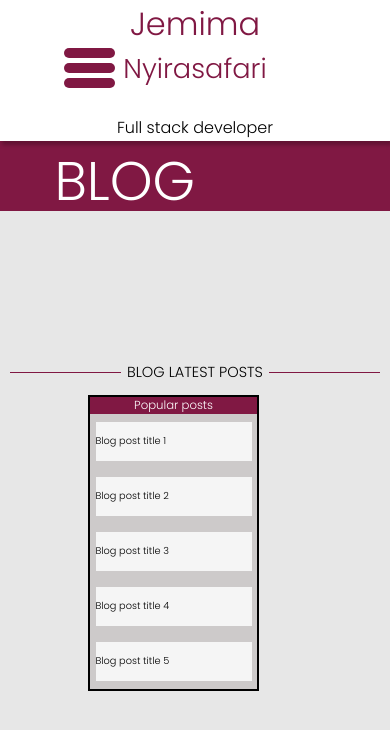
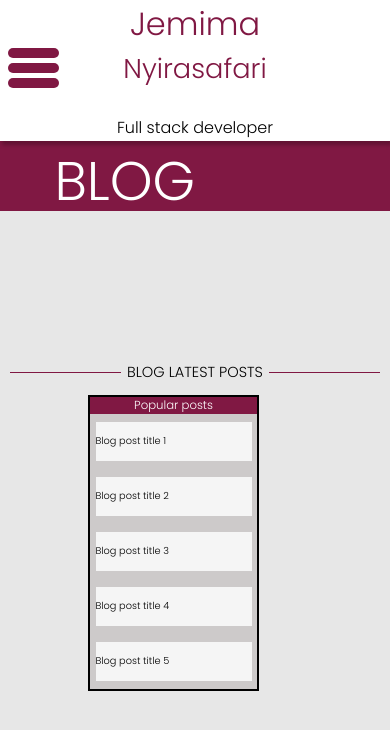
Before and after one commit to jemmyarina/myGitProject, a plain HTML site: page pages/blog.html in a window 390 px wide. Drawn offline with Linux system fonts and the light colour scheme; no server answers.

Commit message:
Modification of nav.css file

```diff
--- a/styles/nav.css
+++ b/styles/nav.css
@@ -106,14 +106,14 @@ input[type=submit]:hover {
 }
 
 /* ==============SIGNING IN AND SOCIAL MEDIA================ */
-.social_media_and_join_btn{
+/* .social_media_and_join_btn{
     display: flex;
     flex-direction: column;
     justify-content: space-between;
     align-items: flex-end;
     height: auto;
     margin-right: 1vw;
-    }
+    } */
     .social_media_and_join_btn ul {
         list-style: none;
         line-height: 3em;
@@ -125,7 +125,7 @@ input[type=submit]:hover {
         justify-content: space-between;
         position: absolute;
         top: 3em;
-        left: 4em;
+        left: 0.5em;
         width: 2em;
         height: 2.5em;
       }
```
